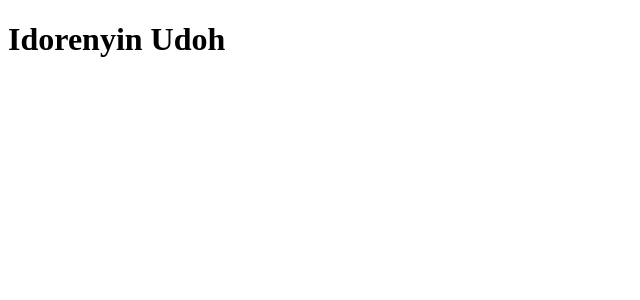
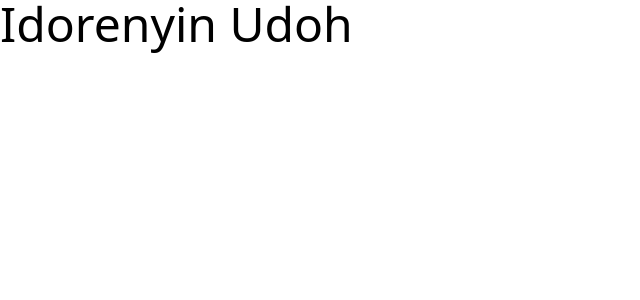
Before and after one commit to idorenyinudoh/iudoh.me, a Nuxt app: page / in a window 1280 px wide. Shown: the top 300 px of the page, without its empty margins (0-640 px from the left). Built offline with nearby package versions, Linux system fonts and the light colour scheme.

Commit message:
build: install and configure tailwind

```diff
--- /dev/null
+++ b/assets/css/tailwind.css
@@ -0,0 +1,3 @@
+@tailwind base;
+@tailwind components;
+@tailwind utilities;
--- a/nuxt.config.ts
+++ b/nuxt.config.ts
@@ -1,5 +1,5 @@
 // https://nuxt.com/docs/api/configuration/nuxt-config
 export default defineNuxtConfig({
   devtools: { enabled: true },
-  modules: ['nuxt-gtag']
+  modules: ['nuxt-gtag', '@nuxtjs/tailwindcss']
 })
--- a/package.json
+++ b/package.json
@@ -11,6 +11,7 @@
   },
   "devDependencies": {
     "@nuxt/devtools": "latest",
+    "@nuxtjs/tailwindcss": "^6.12.0",
     "nuxt": "^3.11.2",
     "nuxt-gtag": "^1.1.1",
     "vue": "^3.3.4",
--- a/pages/index.vue
+++ b/pages/index.vue
@@ -14,5 +14,5 @@ useSeoMeta({
 </script>
 
 <template>
-  <h1>Idorenyin Udoh</h1>
+  <h1 class="text-5xl">Idorenyin Udoh</h1>
 </template>
--- /dev/null
+++ b/tailwind.config.js
@@ -0,0 +1,8 @@
+/** @type {import('tailwindcss').Config} */
+export default {
+  content: [],
+  theme: {
+    extend: {},
+  },
+  plugins: [],
+}
```
Also changed, not shown: 1 other file (tests, documents, lock files or other folders).
